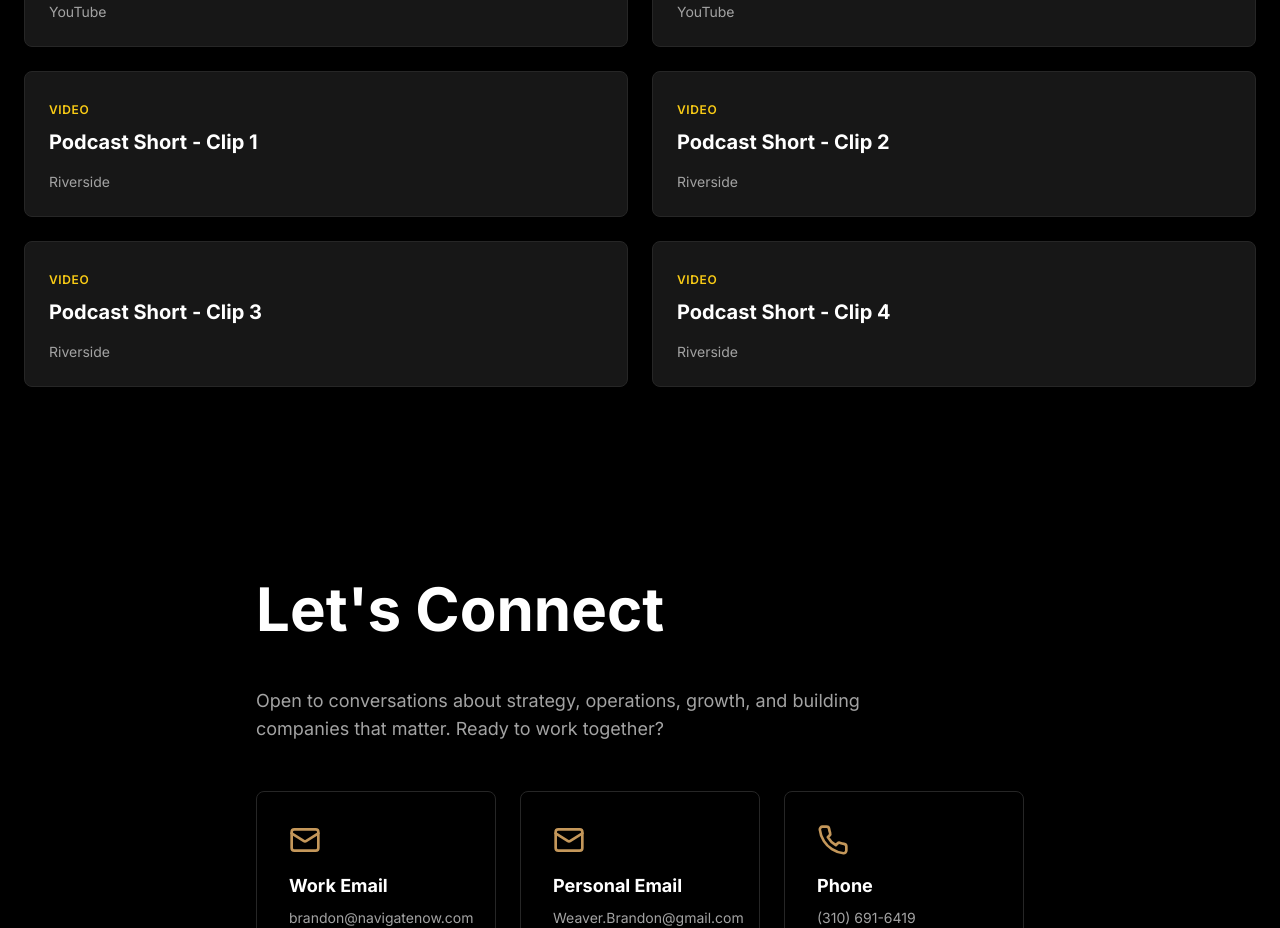
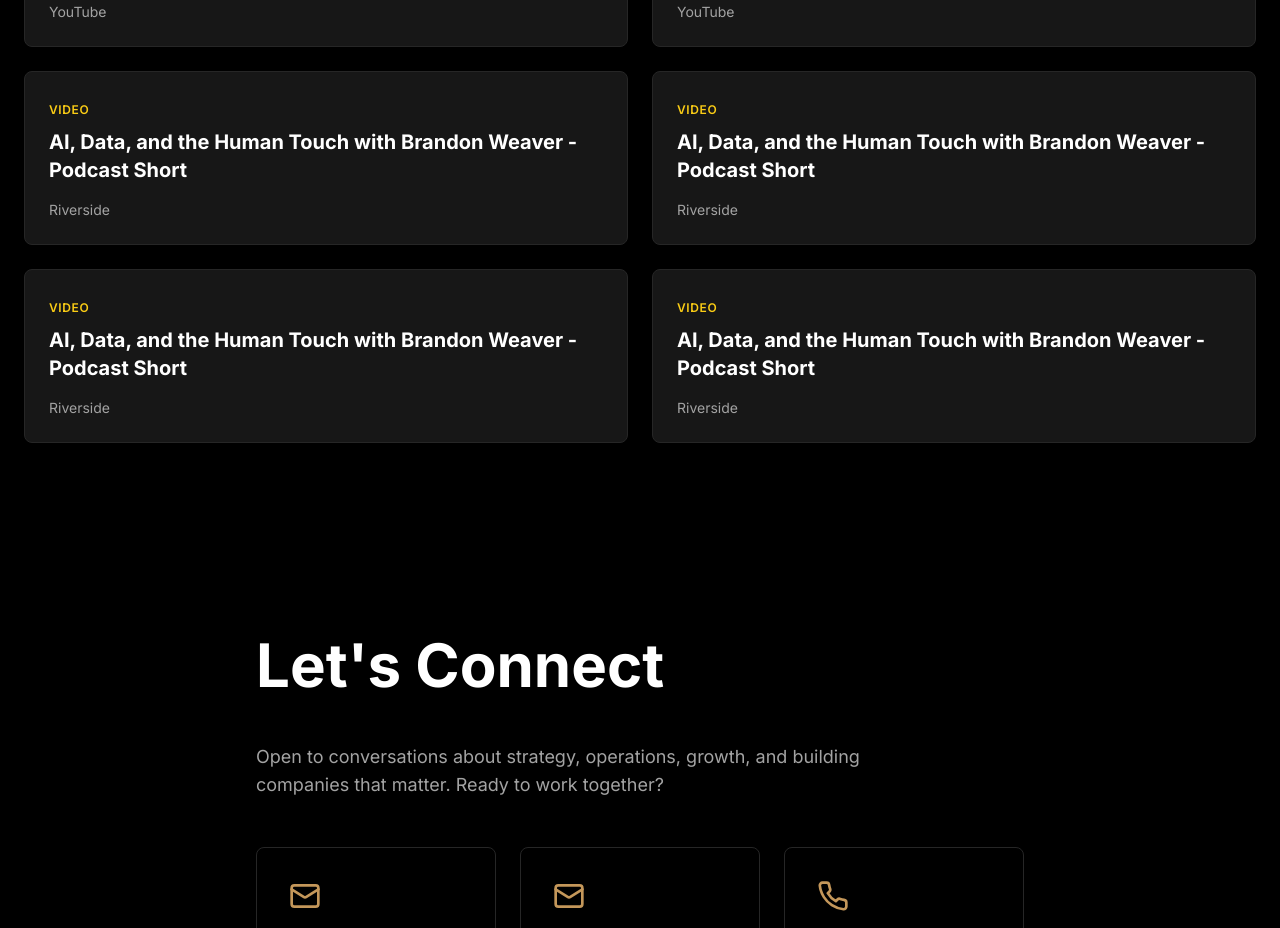
Before and after one commit to letsnavigatebmw/brandonmweaver, a React (Vite) app: page / in a window 1280 px wide. Shown: the part 5460-6388 px from the top of the page. Built offline with nearby package versions, Linux system fonts and the light colour scheme.

Commit message:
Update Riverside podcast shorts to 'AI, Data, and the Human Touch with Brandon Weaver - Podcast Short'

```diff
--- a/src/components/ThoughtLeadership.jsx
+++ b/src/components/ThoughtLeadership.jsx
@@ -84,22 +84,22 @@ export default function ThoughtLeadership() {
       link: 'https://youtube.com/shorts/Jb2sVbMGJZE?feature=share',
     },
     {
-      title: 'Podcast Short - Clip 1',
+      title: 'AI, Data, and the Human Touch with Brandon Weaver - Podcast Short',
       platform: 'Riverside',
       link: 'https://riverside.com/shared/exported-clip/4eedc59f0b6e09b561de',
     },
     {
-      title: 'Podcast Short - Clip 2',
+      title: 'AI, Data, and the Human Touch with Brandon Weaver - Podcast Short',
       platform: 'Riverside',
       link: 'https://riverside.com/shared/exported-clip/9ae7af7d1a12e3fc722e',
     },
     {
-      title: 'Podcast Short - Clip 3',
+      title: 'AI, Data, and the Human Touch with Brandon Weaver - Podcast Short',
       platform: 'Riverside',
       link: 'https://riverside.com/shared/exported-clip/2daf167a2ff9673b3c65',
     },
     {
-      title: 'Podcast Short - Clip 4',
+      title: 'AI, Data, and the Human Touch with Brandon Weaver - Podcast Short',
       platform: 'Riverside',
       link: 'https://riverside.com/shared/exported-clip/79e517cc7bd07cce116d',
     },
```
